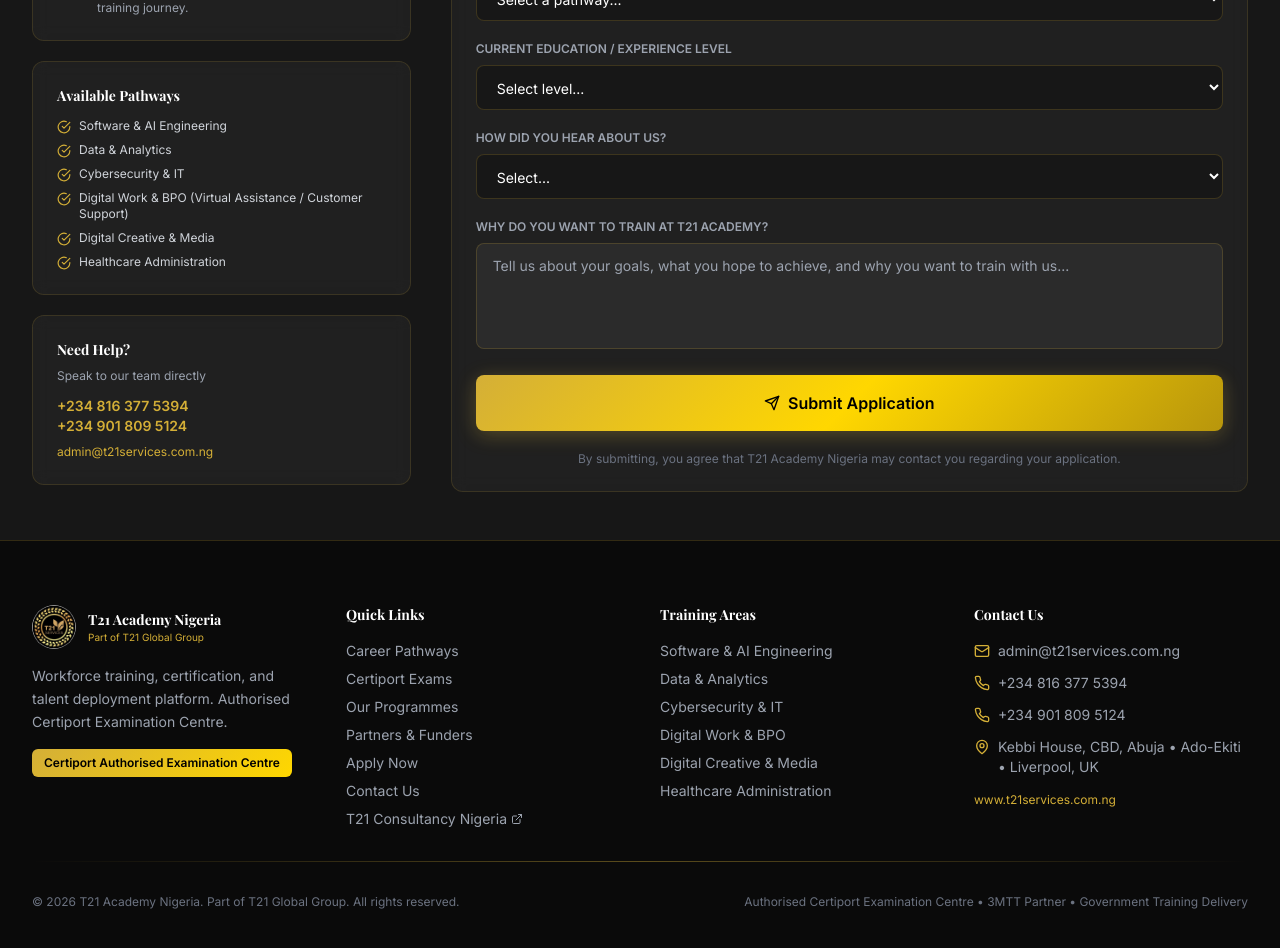
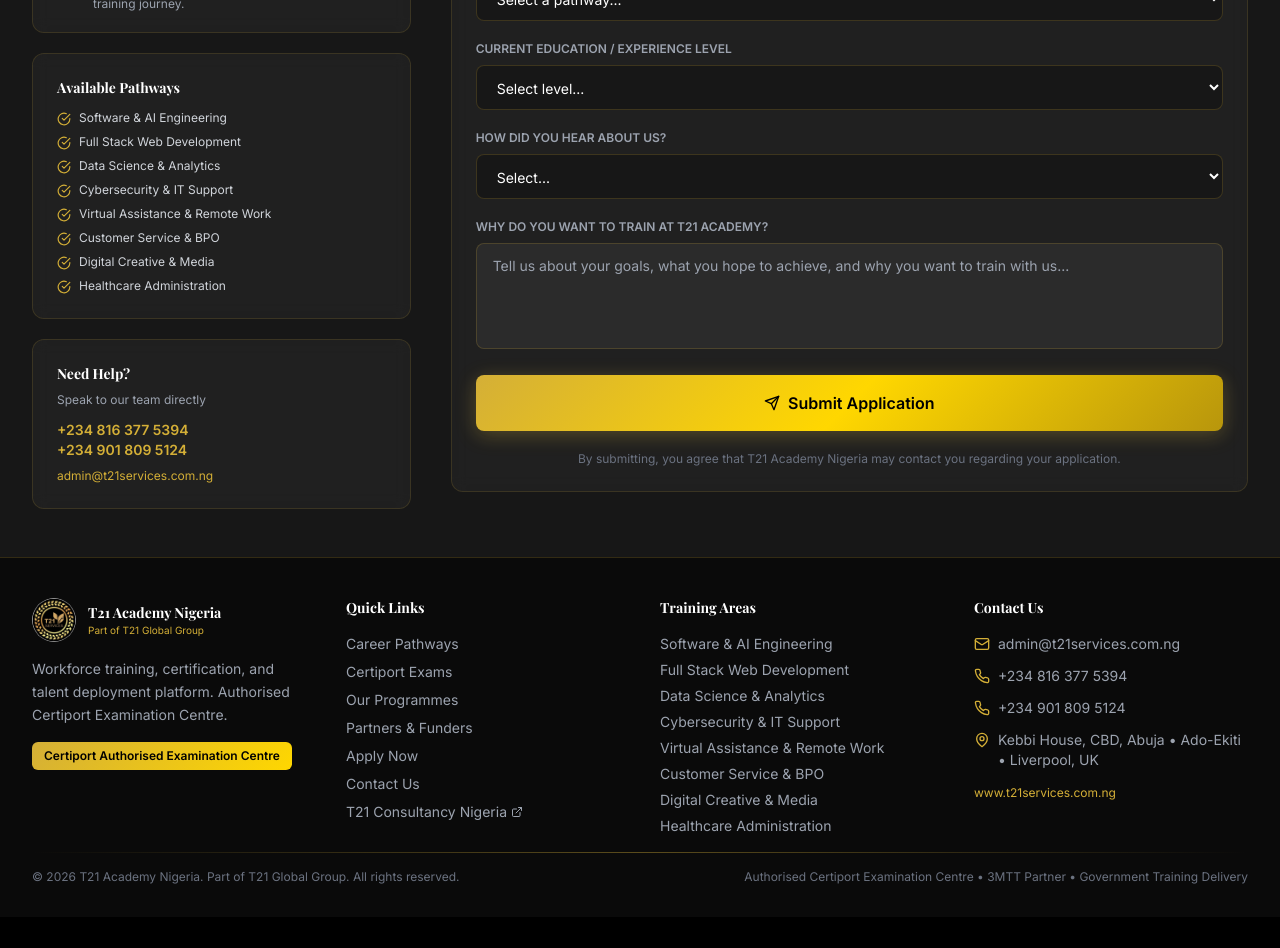
Before and after one commit to t21services21/t21-academy-nigeria, a Next.js app: page /apply in a window 1280 px wide. Shown: the part 760-1708 px from the top of the page. After the commit the page ends 1677 px from the top, so only its background shows below. Built offline with nearby package versions, Linux system fonts and the light colour scheme.

Commit message:
fix: add 8 pathways, fix footer spacing, improve mobile responsiveness

```diff
--- a/app/apply/page.tsx
+++ b/app/apply/page.tsx
@@ -6,9 +6,11 @@
 
 const pathways = [
   "Software & AI Engineering",
-  "Data & Analytics",
-  "Cybersecurity & IT",
-  "Digital Work & BPO (Virtual Assistance / Customer Support)",
+  "Full Stack Web Development",
+  "Data Science & Analytics",
+  "Cybersecurity & IT Support",
+  "Virtual Assistance & Remote Work",
+  "Customer Service & BPO",
   "Digital Creative & Media",
   "Healthcare Administration",
 ];
@@ -68,7 +70,7 @@
           <div className="grid lg:grid-cols-3 gap-10">
             {/* Info Panel */}
             <div className="space-y-5">
-              <div className="glass-card">
+              <div className="glass-card !p-5">
                 <h3 className="font-bold text-white mb-4 font-playfair">What Happens Next</h3>
                 <div className="space-y-4">
                   {[
--- a/app/certiport/page.tsx
+++ b/app/certiport/page.tsx
@@ -150,7 +150,7 @@
       </section>
 
       {/* How to Book */}
-      <section className="py-16 bg-neutral-900">
+      <section className="py-12 bg-neutral-900">
         <div className="max-w-5xl mx-auto px-4 sm:px-6 lg:px-8">
           <div className="text-center mb-10">
             <h2 className="section-title mx-auto">How to Book Your Exam</h2>
@@ -181,7 +181,7 @@
       </section>
 
       {/* Also Train */}
-      <section className="py-14 bg-black">
+      <section className="py-12 bg-black">
         <div className="max-w-4xl mx-auto px-4 sm:px-6 lg:px-8 text-center">
           <h2 className="text-2xl font-bold text-white mb-4 font-playfair">
             Want to <span className="text-gold">Train Before Your Exam?</span>
--- a/app/globals.css
+++ b/app/globals.css
@@ -46,7 +46,7 @@
   }
 
   .btn-gold {
-    @apply inline-flex items-center justify-center gap-2 px-6 py-3 font-semibold text-black rounded-lg transition-all duration-200;
+    @apply inline-flex items-center justify-center gap-2 px-5 py-2.5 sm:px-6 sm:py-3 font-semibold text-black rounded-lg transition-all duration-200 text-sm sm:text-base;
     background: linear-gradient(135deg, #D4AF37 0%, #FFD700 50%, #B8960C 100%);
     box-shadow: 0 4px 20px rgba(212, 175, 55, 0.3);
   }
@@ -60,7 +60,7 @@
   }
 
   .glass-card {
-    @apply rounded-xl p-6 transition-all duration-300;
+    @apply rounded-xl p-4 sm:p-6 transition-all duration-300;
     background: rgba(255, 255, 255, 0.04);
     border: 1px solid rgba(212, 175, 55, 0.15);
     backdrop-filter: blur(8px);
@@ -79,11 +79,11 @@
   }
 
   .section-title {
-    @apply text-3xl md:text-4xl font-bold text-white font-playfair mb-4;
+    @apply text-2xl sm:text-3xl md:text-4xl font-bold text-white font-playfair mb-4;
   }
 
   .section-subtitle {
-    @apply text-gray-400 leading-relaxed max-w-2xl;
+    @apply text-gray-400 leading-relaxed max-w-2xl text-sm sm:text-base;
   }
 
   .divider {
--- a/app/page.tsx
+++ b/app/page.tsx
@@ -307,7 +307,7 @@
       </section>
 
       {/* GLOBAL OPPORTUNITY */}
-      <section className="py-16 bg-neutral-900 border-y border-primary-gold/10">
+      <section className="py-12 bg-neutral-900 border-y border-primary-gold/10">
         <div className="max-w-7xl mx-auto px-4 sm:px-6 lg:px-8">
           <div className="text-center mb-10">
             <h2 className="section-title mx-auto">
@@ -382,7 +382,7 @@
       </section>
 
       {/* FOR PARTNERS & FUNDERS CTA */}
-      <section className="py-20 bg-neutral-900">
+      <section className="py-14 bg-neutral-900">
         <div className="max-w-7xl mx-auto px-4 sm:px-6 lg:px-8">
           <div className="grid md:grid-cols-2 gap-8">
             <div className="glass-card">
@@ -433,7 +433,7 @@
       </section>
 
       {/* FINAL CTA */}
-      <section className="py-20 bg-black relative overflow-hidden">
+      <section className="py-14 bg-black relative overflow-hidden">
         <div className="absolute inset-0 bg-[radial-gradient(circle_at_50%_50%,rgba(212,175,55,0.07),transparent_60%)]" />
         <div className="relative max-w-4xl mx-auto px-4 sm:px-6 lg:px-8 text-center">
           <div className="badge mb-5 mx-auto w-fit">
--- a/app/partners/page.tsx
+++ b/app/partners/page.tsx
@@ -245,7 +245,7 @@
       </section>
 
       {/* CTA */}
-      <section className="py-16 bg-neutral-900">
+      <section className="py-12 bg-neutral-900">
         <div className="max-w-4xl mx-auto px-4 sm:px-6 lg:px-8 text-center">
           <h2 className="text-2xl font-bold text-white mb-4 font-playfair">
             Ready to Partner With T21 Academy Nigeria?
--- a/app/pathways/page.tsx
+++ b/app/pathways/page.tsx
@@ -1,43 +1,62 @@
 import Link from "next/link";
 import {
-  ArrowRight, Code2, Database, Shield, Headphones, Palette,
-  HeartPulse, GraduationCap, ChevronRight, Briefcase,
+  ArrowRight, Code2, Shield, Palette,
+  HeartPulse, GraduationCap, ChevronRight, Briefcase, Globe, PhoneCall,
+  BarChart3, Layout,
 } from "lucide-react";
 
 const pathways = [
   {
     icon: Code2,
     title: "Software & AI Engineering",
-    description: "Master software development, web engineering, and AI application building. From programming fundamentals to deploying real applications using modern tools and frameworks.",
-    skills: ["Python", "JavaScript / TypeScript", "React & Next.js", "AI & Machine Learning basics", "APIs & Backend Development", "Version Control (Git)", "Cloud Deployment"],
-    outcomes: ["Junior Software Developer", "Frontend / Backend Developer", "AI Tools Developer", "Freelance Engineer", "Remote Tech Roles"],
+    description: "Build software applications and work with artificial intelligence tools. From programming fundamentals to deploying real-world applications using modern frameworks and AI integration.",
+    skills: ["Python Programming", "AI & Machine Learning basics", "APIs & Backend Development", "Version Control (Git)", "Cloud Deployment", "Automation & Scripting", "AI Tools Integration"],
+    outcomes: ["Junior Software Developer", "AI Tools Developer", "Backend Developer", "Freelance Engineer", "Remote Tech Roles"],
     duration: "3 – 6 months",
-    cert: "Certiport IC3, Python Institute PCEP, MOS",
+    cert: "Python Institute PCEP, Certiport IC3",
   },
   {
-    icon: Database,
-    title: "Data & Analytics",
-    description: "Learn to collect, clean, analyse, and visualise data to support business decisions. Work with real datasets across business, government, and healthcare sectors.",
-    skills: ["Microsoft Excel (Advanced)", "Power BI & Data Visualisation", "SQL & Databases", "Python for Data Analysis", "Statistical Analysis", "Report Generation", "Google Analytics"],
-    outcomes: ["Data Analyst", "Business Intelligence Analyst", "Government Data Officer", "Freelance Data Consultant", "Remote Analytics Roles"],
+    icon: Layout,
+    title: "Full Stack Web Development",
+    description: "Build complete websites and web applications from front to back. Learn to create professional, responsive websites and web apps used by real businesses and clients.",
+    skills: ["HTML, CSS & JavaScript", "React & Next.js", "Node.js & Express", "Databases (SQL / MongoDB)", "REST APIs", "Version Control (Git)", "Responsive Design & Tailwind CSS"],
+    outcomes: ["Front-End Developer", "Full Stack Developer", "Freelance Web Developer", "Web Designer", "Remote Developer Roles"],
+    duration: "3 – 5 months",
+    cert: "Certiport IC3, MOS (Web tools)",
+  },
+  {
+    icon: BarChart3,
+    title: "Data Science & Analytics",
+    description: "Learn to collect, clean, analyse, and visualise data to drive business and government decisions. Work with real datasets using industry-standard tools and techniques.",
+    skills: ["Microsoft Excel (Advanced)", "Power BI & Data Visualisation", "SQL & Databases", "Python for Data Science", "Statistical Analysis", "Machine Learning basics", "Google Analytics"],
+    outcomes: ["Data Analyst", "Data Scientist (Junior)", "Business Intelligence Analyst", "Government Data Officer", "Remote Analytics Roles"],
     duration: "2 – 4 months",
     cert: "Certiport MOS Excel, IC3 Digital Literacy",
   },
   {
     icon: Shield,
-    title: "Cybersecurity & IT",
+    title: "Cybersecurity & IT Support",
     description: "Build the skills to protect digital systems, detect threats, and manage IT infrastructure. Covers both foundational IT support and specialised cybersecurity operations.",
-    skills: ["Network Security Fundamentals", "Ethical Hacking Concepts", "IT Support & Troubleshooting", "Windows & Linux Administration", "Security Operations", "Risk Assessment", "CompTIA alignment"],
+    skills: ["Network Security Fundamentals", "Ethical Hacking Concepts", "IT Support & Troubleshooting", "Windows & Linux Administration", "Security Operations", "Risk Assessment", "Cyber Incident Response"],
     outcomes: ["IT Support Technician", "SOC Analyst (Junior)", "Network Administrator", "Cybersecurity Analyst", "Remote IT Support"],
     duration: "3 – 5 months",
     cert: "Certiport IC3, CompTIA-aligned preparation",
   },
   {
-    icon: Headphones,
-    title: "Digital Work & BPO",
-    description: "Prepare for the global remote work economy. Train in virtual assistance, customer support, and back-office operations to access international remote employment.",
-    skills: ["Virtual Assistance", "Customer Service & CRM Tools", "Email & Calendar Management", "Microsoft Office Suite", "Communication & Professional Writing", "Zoom / Teams Operations", "Back-Office Processing"],
-    outcomes: ["Virtual Assistant", "Remote Customer Support Agent", "BPO Operator", "Administrative Assistant (remote)", "Outsourced Operations Staff"],
+    icon: Globe,
+    title: "Virtual Assistance & Remote Work",
+    description: "Prepare for international remote work as a professional virtual assistant. Train in the tools, systems, and communication skills used by remote teams and businesses worldwide.",
+    skills: ["Email & Calendar Management", "Google Workspace & Microsoft Office", "Project Management Tools (Asana, Trello)", "Professional Communication", "Zoom / Teams Operations", "Client Relationship Management", "Remote Work Best Practices"],
+    outcomes: ["Virtual Assistant", "Executive Assistant (remote)", "Remote Operations Assistant", "Freelance VA", "Online Administrative Support"],
+    duration: "6 – 10 weeks",
+    cert: "Certiport MOS, IC3 Digital Literacy",
+  },
+  {
+    icon: PhoneCall,
+    title: "Customer Service & BPO",
+    description: "Build professional customer service skills for call centres, BPO operations, and remote support roles. Train for local and international customer-facing positions.",
+    skills: ["Customer Communication & Etiquette", "CRM Tools (Zendesk, Freshdesk)", "Call Handling & Complaint Resolution", "Email & Chat Support", "Sales Support Basics", "Data Entry & Records", "English for Professional Communication"],
+    outcomes: ["Customer Service Representative", "BPO Operator", "Call Centre Agent", "Remote Support Agent", "Outsourced Customer Service Staff"],
     duration: "6 – 10 weeks",
     cert: "Certiport MOS, IC3 Digital Literacy",
   },
--- a/app/programmes/page.tsx
+++ b/app/programmes/page.tsx
@@ -200,7 +200,7 @@
       </section>
 
       {/* CTA */}
-      <section className="py-16 bg-neutral-900">
+      <section className="py-12 bg-neutral-900">
         <div className="max-w-4xl mx-auto px-4 sm:px-6 lg:px-8 text-center">
           <h2 className="text-2xl font-bold text-white mb-4 font-playfair">
             Government Agency or Institutional Partner?
--- a/components/Footer.tsx
+++ b/components/Footer.tsx
@@ -5,7 +5,7 @@
 export function Footer() {
   return (
     <footer className="bg-neutral-950 border-t border-primary-gold/20">
-      <div className="max-w-7xl mx-auto px-4 sm:px-6 lg:px-8 py-16">
+      <div className="max-w-7xl mx-auto px-4 sm:px-6 lg:px-8 pt-10 pb-8">
         <div className="grid md:grid-cols-2 lg:grid-cols-4 gap-10">
           {/* Brand */}
           <div className="lg:col-span-1">
@@ -56,11 +56,13 @@
           {/* Programmes */}
           <div>
             <h4 className="text-white font-bold text-sm mb-4 font-playfair">Training Areas</h4>
-            <ul className="space-y-2 text-sm text-gray-400">
+            <ul className="space-y-1.5 text-sm text-gray-400">
               <li>Software & AI Engineering</li>
-              <li>Data & Analytics</li>
-              <li>Cybersecurity & IT</li>
-              <li>Digital Work & BPO</li>
+              <li>Full Stack Web Development</li>
+              <li>Data Science & Analytics</li>
+              <li>Cybersecurity & IT Support</li>
+              <li>Virtual Assistance & Remote Work</li>
+              <li>Customer Service & BPO</li>
               <li>Digital Creative & Media</li>
               <li>Healthcare Administration</li>
             </ul>
@@ -101,7 +103,7 @@
           </div>
         </div>
 
-        <div className="divider" />
+        <div className="divider !my-4" />
 
         <div className="flex flex-col md:flex-row items-center justify-between gap-4 text-xs text-gray-500">
           <p>© {new Date().getFullYear()} T21 Academy Nigeria. Part of T21 Global Group. All rights reserved.</p>
```
Also changed, not shown: 1 other file (tests, documents, lock files or other folders).
